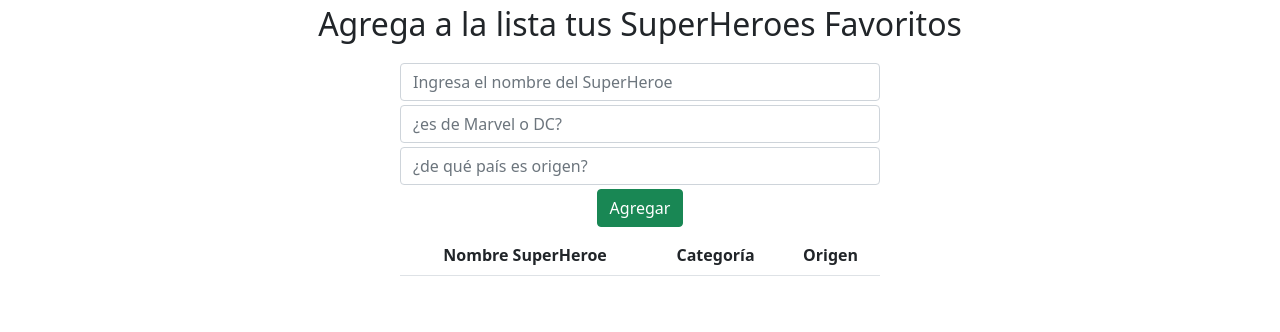
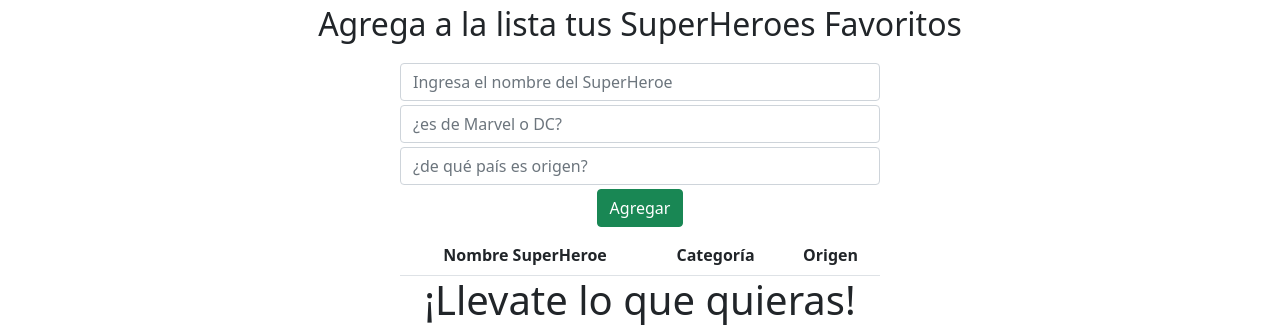
Before and after one commit to bymaatt/simulador_interactivo, a plain HTML site: page index.html in a window 1280 px wide. Shown: the part 851-1183 px from the top of the page. Before the commit the page ends 1127 px from the top, so only its background shows below. Drawn offline with nearby package versions, Linux system fonts and the light colour scheme; a script that the page names is missing.

Commit message:
comienzo de carrito

```diff
--- a/estilo/style.scss
+++ b/estilo/style.scss
@@ -58,6 +58,7 @@
 
 /* HEADER IMG */
 
+
 header{
     background: url(/img/fondo3.gif) no-repeat center center;
     background-size: cover;
--- a/index.html
+++ b/index.html
@@ -101,6 +101,15 @@
             </div>
           </div>
         </div>
+        <section id="carrito" class="container">
+          <div class="row">
+            <h1 class="column">¡Llevate lo que quieras!</h1>
+          </div>
+          <div>
+
+          </div>
+        </section>
+
 
       </section>
       <script src="js/javas.js"></script>
```
Also changed, not shown: 3 other files.
